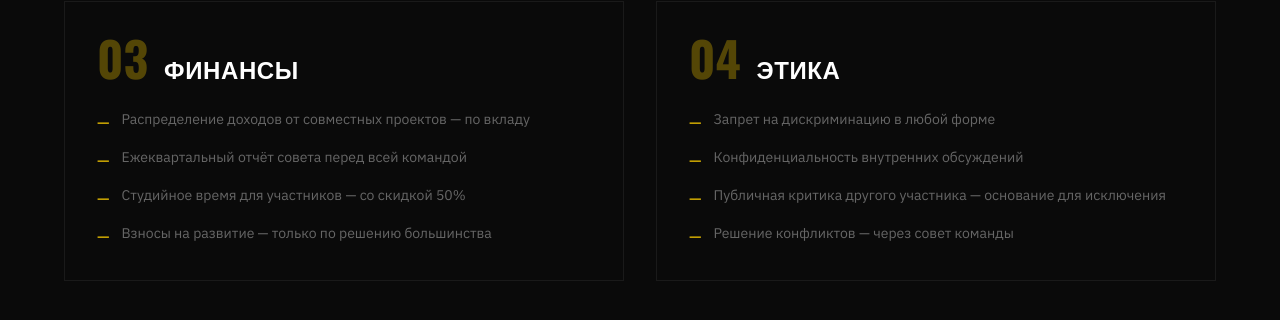
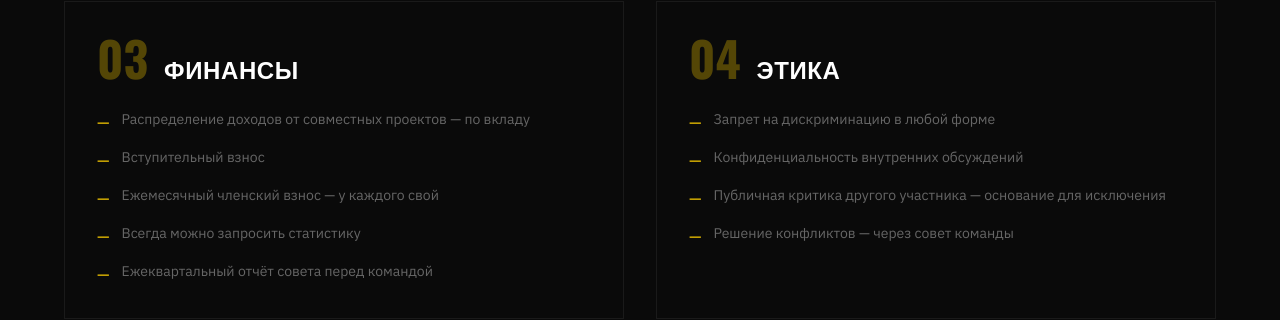
Before and after one commit to pr-poehali-dev/band-support-system, a React (Vite) app: page / in a window 1280 px wide. Shown: the part 3353-3673 px from the top of the page. Built offline with nearby package versions, Linux system fonts and the light colour scheme; no server answers.

Commit message:
docs: обновить распределение доходов

```diff
--- a/src/pages/Index.tsx
+++ b/src/pages/Index.tsx
@@ -77,9 +77,10 @@ const RULES = [
     title: "Финансы",
     items: [
       "Распределение доходов от совместных проектов — по вкладу",
-      "Ежеквартальный отчёт совета перед всей командой",
-      "Студийное время для участников — со скидкой 50%",
-      "Взносы на развитие — только по решению большинства",
+      "Вступительный взнос",
+      "Ежемесячный членский взнос — у каждого свой",
+      "Всегда можно запросить статистику",
+      "Ежеквартальный отчёт совета перед командой",
     ],
   },
   {
```
